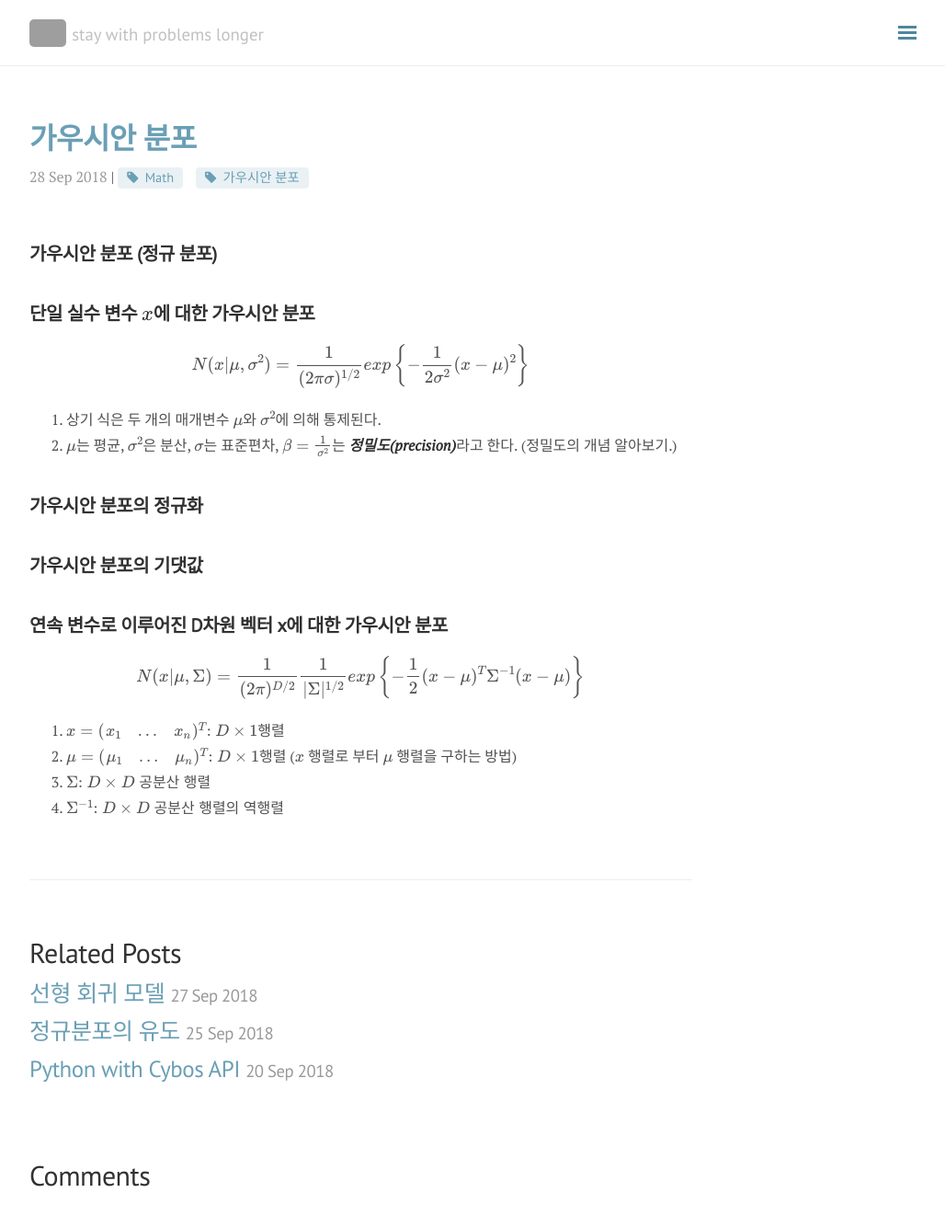
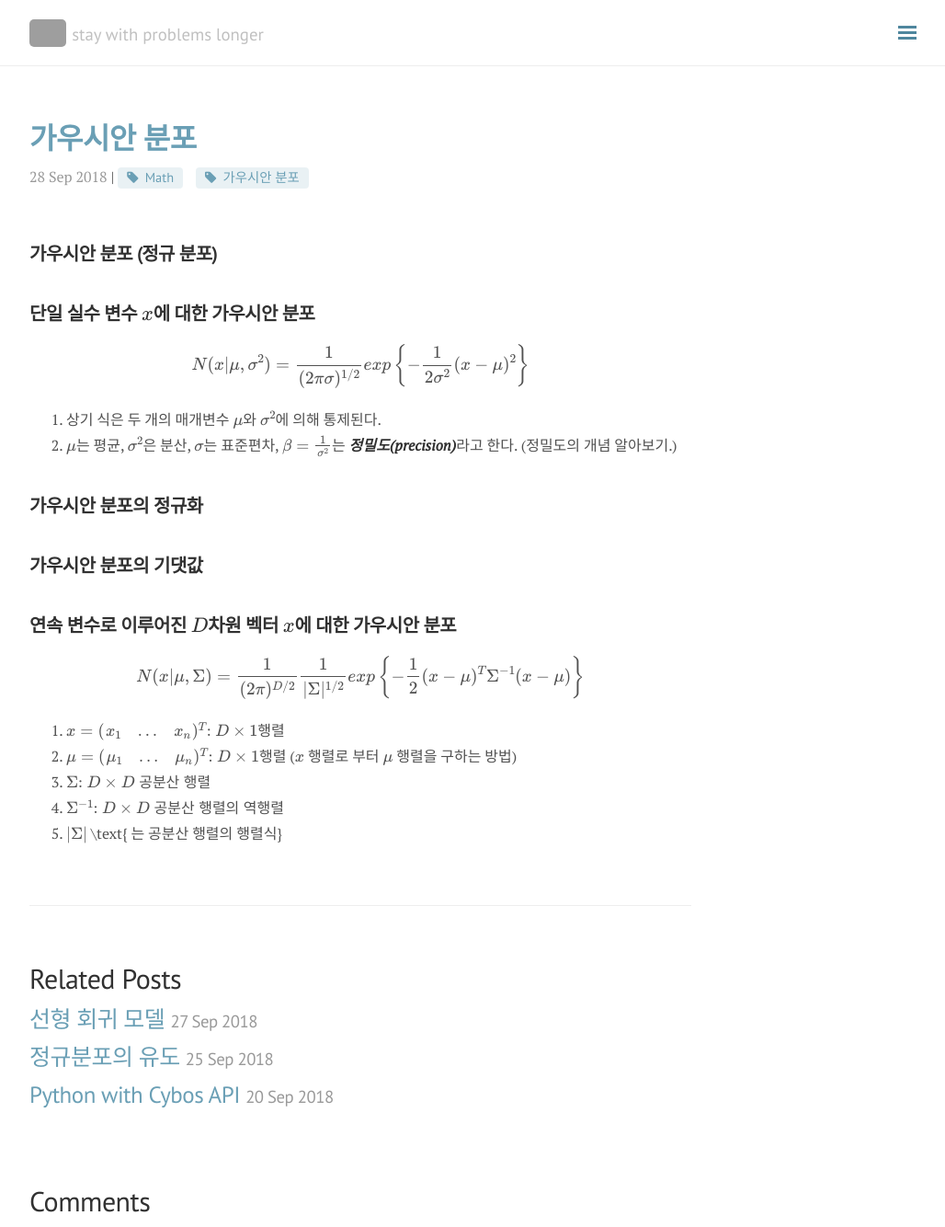
Before and after one commit to seokhoonj/seokhoonj.github.io, a Jekyll site: the page built from _posts/Math/2018-09-28-Math-gaussian_distribution.md, in a window 1280 px wide and 1334 px high. Shown: the whole window at 92% size, without its empty margins (248-1276 px from the left). Built offline with Jekyll 4.4.1, drawn with Linux system fonts in a browser that asks for light colours; nearby versions of some CDN libraries; formulas are drawn with MathJax 3; comment, search, counter and statistics services are not loaded; grey boxes are pictures that could not be loaded.

Commit message:
add _posts

```diff
--- a/_posts/Math/2018-09-28-Math-gaussian_distribution.md
+++ b/_posts/Math/2018-09-28-Math-gaussian_distribution.md
@@ -19,9 +19,10 @@ comments: false
 
 ## 가우시안 분포의 기댓값
 
-## 연속 변수로 이루어진 D차원 벡터 x에 대한 가우시안 분포
+## 연속 변수로 이루어진 $D$차원 벡터 $x$에 대한 가우시안 분포
 \\( N(x\|\mu, \Sigma) = \frac{1}{(2\pi)^{D/2}}\frac{1}{\|\Sigma\|^{1/2}} exp\left\lbrace-\frac{1}{2}(x-\mu)^T\Sigma^{-1}(x-\mu)\right\rbrace \\)
 1. $x = (\begin{array}{ccc} x\_1 & \ldots & x\_n \end{array})^T \text{: } D \times 1 \text{행렬}$
 2. $\mu = (\begin{array}{ccc} \mu\_1 & \ldots & \mu\_n \end{array})^T \text{: } D \times 1 \text{행렬}$ ($x$ 행렬로 부터 $\mu$ 행렬을 구하는 방법)
 3. $\Sigma \text{: } D \times D \text{ 공분산 행렬}$
 4. $\Sigma^{-1} \text{: } D \times D \text{ 공분산 행렬의 역행렬}$
+5. $\|\Sigma\|$ \text{ 는 공분산 행렬의 행렬식}
```
